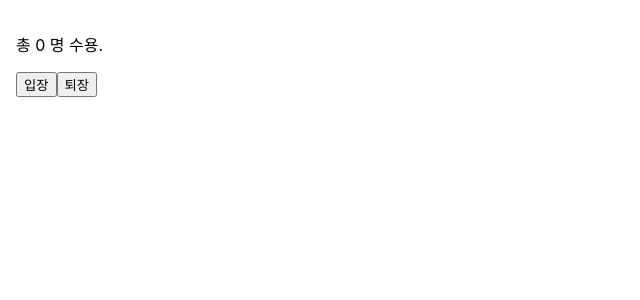
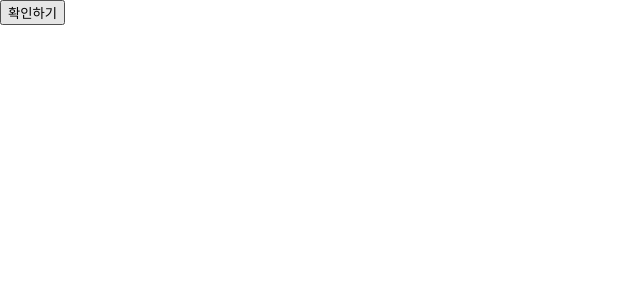
Before and after one commit to JavaScript-221B/react-basic, a React (Create React App) app in the folder lsj/my-app/: page / in a window 1280 px wide. Shown: the top 300 px of the page, without its empty margins (0-640 px from the left). Built offline with nearby package versions, Linux system fonts and the light colour scheme.

Commit message:
Add: 클릭 이벤트 처리하기

```diff
--- /dev/null
+++ b/lsj/my-app/src/chapter_08/ConfirmButton.tsx
@@ -0,0 +1,19 @@
+import React, { useState } from 'react'
+
+type Props = {}
+
+function ConfirmButton({ }: Props) {
+  const [isConfirmed, setIsConfirmed] = useState(false);
+
+  const handleConfirm = () => {
+    setIsConfirmed((prev) => !prev);
+  }
+
+  return (
+    <button onClick={handleConfirm} disabled={isConfirmed}>
+      {isConfirmed ? "확인됨" : "확인하기"}
+    </button>
+  )
+}
+
+export default ConfirmButton
--- a/lsj/my-app/src/index.tsx
+++ b/lsj/my-app/src/index.tsx
@@ -10,12 +10,13 @@ import NotificationList from "./chapter_06/NotificationList";
 import ParentComponent from "./chapter_07/ParentComponent";
 import MeasureExample from "./chapter_07/MeasureExample";
 import Accommodate from "./chapter_07/Accommodate";
+import ConfirmButton from "./chapter_08/ConfirmButton";
 
 const root = ReactDOM.createRoot(
   document.getElementById("root") as HTMLElement
 );
 
-root.render(<Accommodate />);
+root.render(<ConfirmButton />);
 
 // If you want to start measuring performance in your app, pass a function
 // to log results (for example: reportWebVitals(console.log))
```
